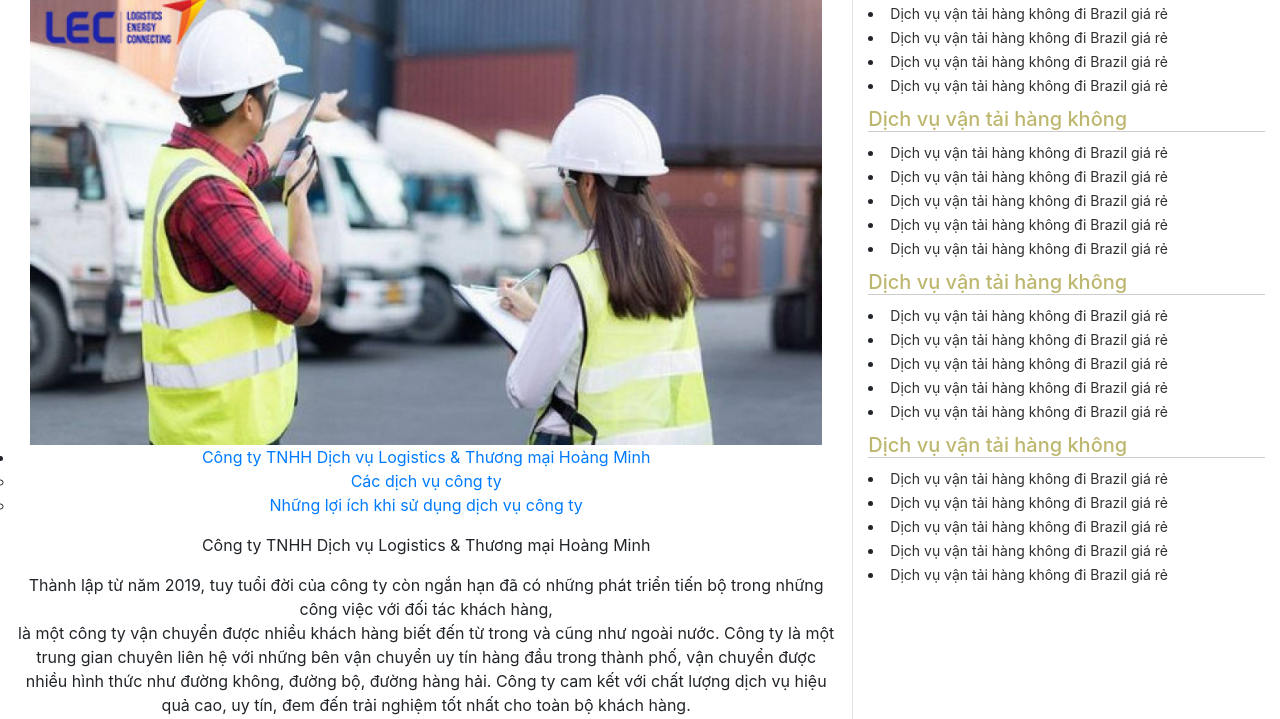
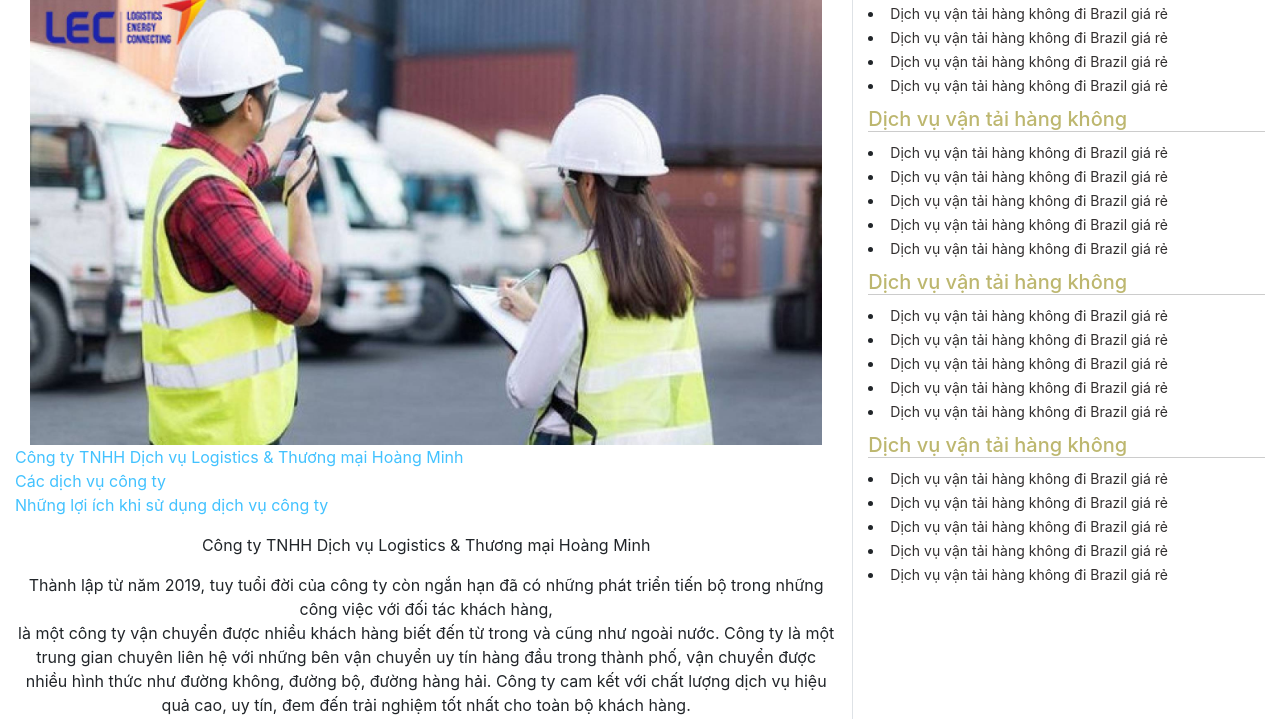
Before and after one commit to locdang8/weblogistic, a PHP site: page /weblogistic/view/gioithieu.php in a window 1280 px wide. Shown: the part 597-1316 px from the top of the page. Run offline with PHP 8.4, Linux system fonts and the light colour scheme.

Commit message:
update main.css and gioithieu.php

```diff
--- a/view/css/gioithieu.css
+++ b/view/css/base.css
@@ -61,3 +61,26 @@
 	font-size: 13px;
 	font-weight: 500;
 }
+
+.introduce-bookmark-shadow {
+	list-style: none;
+}
+
+.introduce-bookmark-shadow li {
+	text-align: left;
+}
+
+.introduce-bookmark-shadow li a {
+	color: #42C2FF;
+}
+
+.introduce-bookmark-shadow li ul {
+	list-style: none;
+}
+
+@media screen and (max-width: 800px) {
+
+	/* .row {
+		flex-direction: column !important;
+	} */
+}
--- a/view/gioithieu.php
+++ b/view/gioithieu.php
@@ -1,5 +1,5 @@
 <?php include "../view/header.php" ?>
-<link rel="stylesheet" href="../view/css/gioithieu.css">
+<link rel="stylesheet" href="../view/css/base.css">
 <div class="section__image">
     <img src="./images/banner/banner-van-tai.jpg" alt="" class="container-fluid">
 </div>
@@ -7,7 +7,7 @@
 <div class="introduce my-5 border-top">
 
     <div class="introduce-col1 row">
-        <div class="col-8 text-center border-right">
+        <div class="col-12 col-md-8 text-center border-right">
             <div class="introduce-header">
                 <p class="h3 my-3">Công ty TNHH Dịch vụ Logistics & Thương mại Hoàng Minh</p>
                 <div>
@@ -16,7 +16,7 @@
             </div>
 
             <div class="introduce-bookmark">
-                <ul>
+                <ul class="introduce-bookmark-shadow">
                     <li>
                         <a href="#first">Công ty TNHH Dịch vụ Logistics & Thương mại Hoàng Minh</a>
                         <ul>
@@ -24,7 +24,6 @@
                             <li><a href="#three">Những lợi ích khi sử dụng dịch vụ công ty</a></li>
                         </ul>
                     </li>
-
                 </ul>
             </div>
             <div id="first" class="introduce-content">
@@ -47,7 +46,7 @@
             </div>
         </div>
 
-        <div class="col-4">
+        <div class="col-12 col-md-4">
             <div class="menu">
                 <div class="menu-list">
                     <div class="menu-title">
--- a/view/header.php
+++ b/view/header.php
@@ -70,7 +70,7 @@
 
                     <li class="navbar__item">
 
-                        <a href="#">Tin tức</a>
+                        <a href="/weblogistic/view/tintuc.php">Tin tức</a>
 
                     </li>
 
@@ -82,7 +82,7 @@
 
                     <li class="navbar__item">
 
-                        <a href="#">Liên hệ</a>
+                        <a href="/weblogistic/view/lienhe.php">Liên hệ</a>
 
                     </li>
 
--- a/view/lienhe.php
+++ b/view/lienhe.php
@@ -1,5 +1,5 @@
 <?php include"header.php"?>
-<link rel="stylesheet" href="../view/css/gioithieu.css">
+<link rel="stylesheet" href="../view/css/base.css">
 <div class="contact container" style="margin-top: 100px;">
             <div class="map container-fluid">
             <iframe class="container-fluid my-5" src="https://www.google.com/maps/embed?pb=!1m18!1m12!1m3!1d7456.307310302173!2d106.7012796722077!3d20.865856069581927!2m3!1f0!2f0!3f0!3m2!1i1024!2i768!4f13.1!3m3!1m2!1s0x314a7b49c5391b37%3A0x50f047241657608!2zQ8O0bmcgdHkgVE5ISCBE4buLY2ggduG7pSBMb2dpc3RpY3MgJiBUaMawxqFuZyBt4bqhaSBIb8OgbmcgTWluaA!5e0!3m2!1svi!2s!4v1646367082915!5m2!1svi!2s" width="600" height="450" style="border:0;" allowfullscreen="" loading="lazy"></iframe>
--- a/view/tintuc.php
+++ b/view/tintuc.php
@@ -1,5 +1,5 @@
 <?php include "header.php"?>
-<link rel="stylesheet" href="../view/css/gioithieu.css">
+<link rel="stylesheet" href="../view/css/base.css">
 		<div class="news container-fluid">
 			<!-- image------------- -->
 			<div class="news-image text-center">
```
